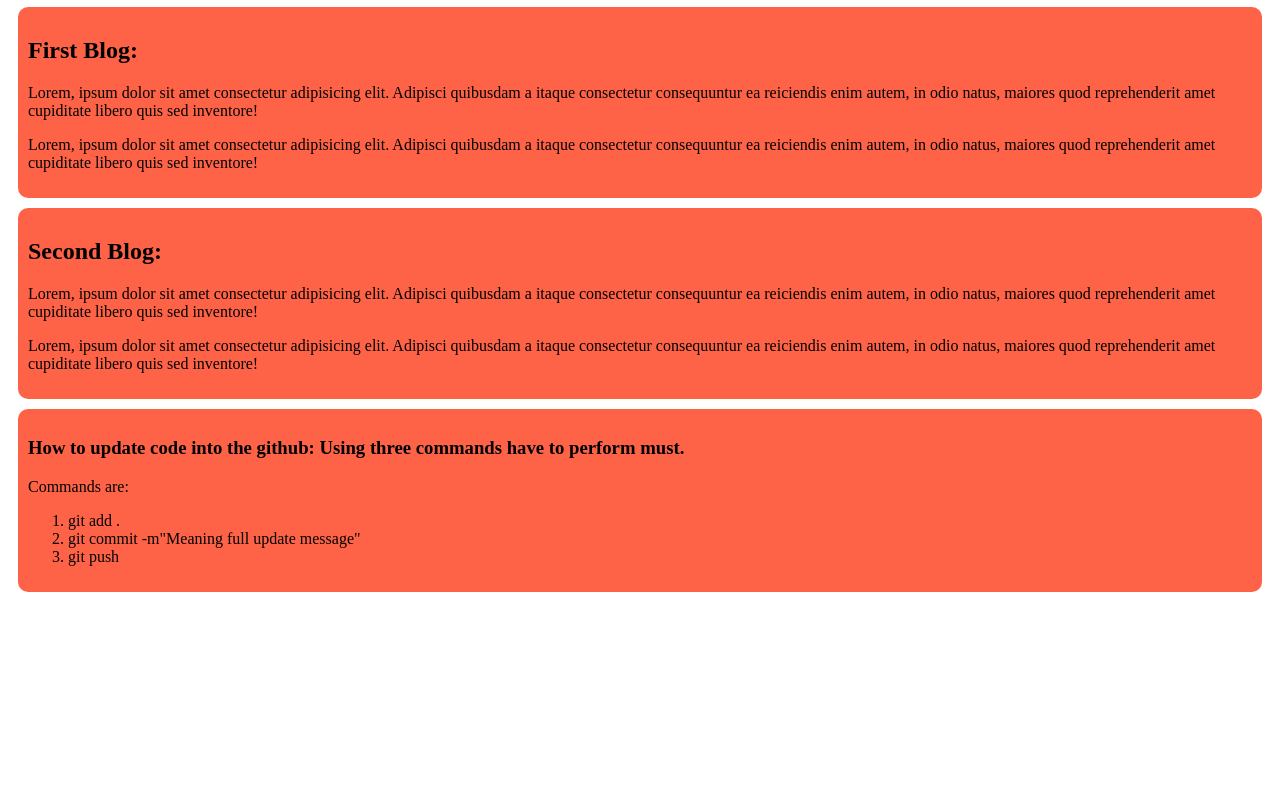
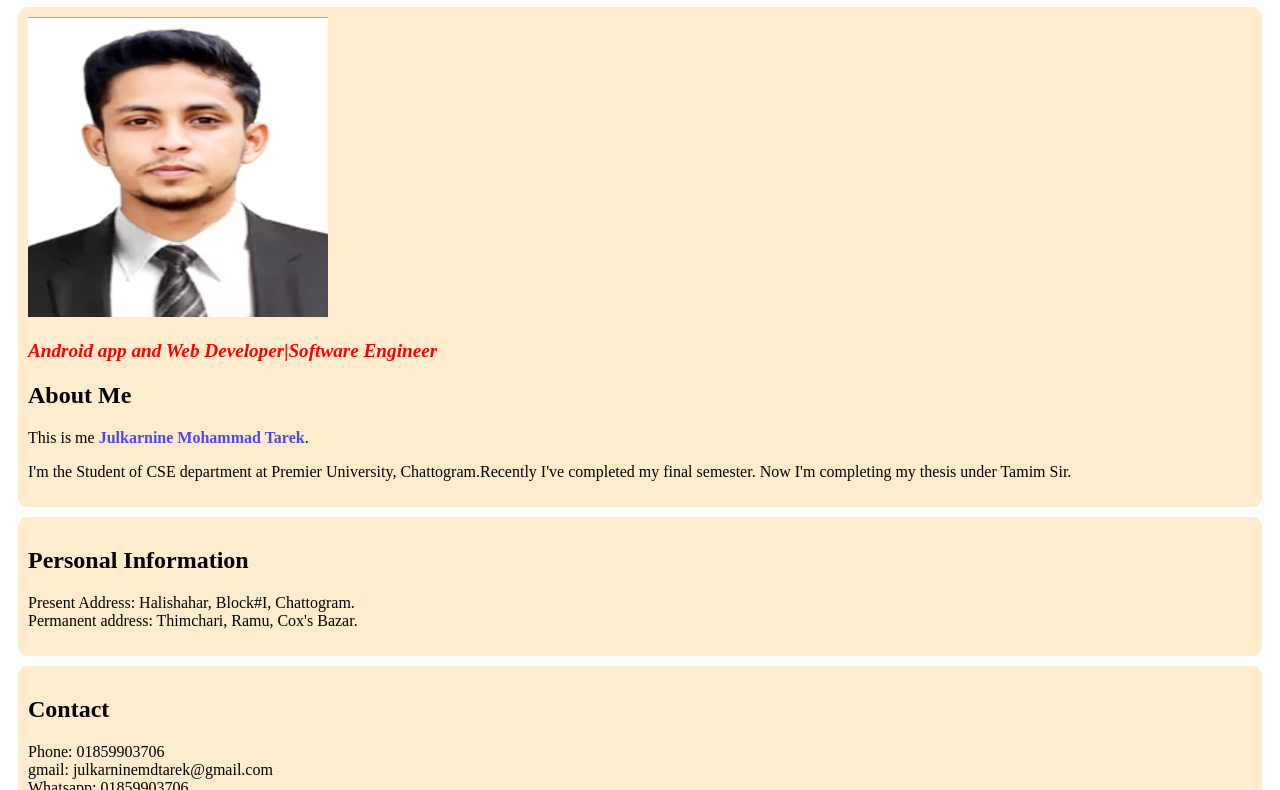
Before and after one commit to julkarnine3/my-simple-website-repo, a plain HTML site: page index.html in a window 1280 px wide. Shown: the part 73-863 px from the top of the page. Before the commit the page ends 800 px from the top, so only its background shows below. Drawn offline with Linux system fonts and the light colour scheme.

Commit message:
update my info commit

```diff
--- a/index.html
+++ b/index.html
@@ -9,14 +9,24 @@
 </head>
 <body>
     <div>
-        <h2>First Blog:</h2>
-        <p>Lorem, ipsum dolor sit amet consectetur adipisicing elit. Adipisci quibusdam a itaque consectetur consequuntur ea reiciendis enim autem, in odio natus, maiores quod reprehenderit amet cupiditate libero quis sed inventore!</p>
-        <p>Lorem, ipsum dolor sit amet consectetur adipisicing elit. Adipisci quibusdam a itaque consectetur consequuntur ea reiciendis enim autem, in odio natus, maiores quod reprehenderit amet cupiditate libero quis sed inventore!</p>
+        <img src="tarek_formal - Edited.jpg" alt="My formal pic" height="300px" width="300px">
+        <p id="my_title">Android app and Web Developer|Software Engineer</p>
+        <h2>About Me </h2>
+        <p>This is me <b style="color: rgba(0, 0, 255, 0.694); size: 100px;">Julkarnine Mohammad Tarek</b>.</p>
+        <p>I'm the Student of CSE department at Premier University, Chattogram.Recently I've completed my final semester. Now I'm completing my thesis under Tamim Sir. </p>
     </div>
     <div>
-        <h2>Second Blog:</h2>
-        <p>Lorem, ipsum dolor sit amet consectetur adipisicing elit. Adipisci quibusdam a itaque consectetur consequuntur ea reiciendis enim autem, in odio natus, maiores quod reprehenderit amet cupiditate libero quis sed inventore!</p>
-        <p>Lorem, ipsum dolor sit amet consectetur adipisicing elit. Adipisci quibusdam a itaque consectetur consequuntur ea reiciendis enim autem, in odio natus, maiores quod reprehenderit amet cupiditate libero quis sed inventore!</p>
+        <h2>Personal Information</h2>
+        <p>Present Address: Halishahar, Block#I, Chattogram. <br>
+            Permanent address: Thimchari, Ramu, Cox's Bazar. <br>
+        </p>
+    </div>
+    <div>
+        <h2>Contact</h2>
+        <p>Phone: 01859903706<br>
+          gmail: julkarninemdtarek@gmail.com<br>
+          Whatsapp: 01859903706
+        </p>
     </div>
     <div>
         <h3>How to update code into the github: Using three commands have to perform must.</h3>
--- a/styles/index.css
+++ b/styles/index.css
@@ -1,6 +1,16 @@
+
+h1{
+   background-color: burlywood;
+}
+#my_title{
+    color: red;
+    font-size: larger;
+    font-style: oblique;
+    font-weight: bold;
+}
 div{
 
-    background-color: tomato;
+    background-color: blanchedalmond;
     padding: 10px;
     background-size: 20%;
     margin: 10px;
```
Also changed, not shown: tarek_formal - Edited.jpg (added).
